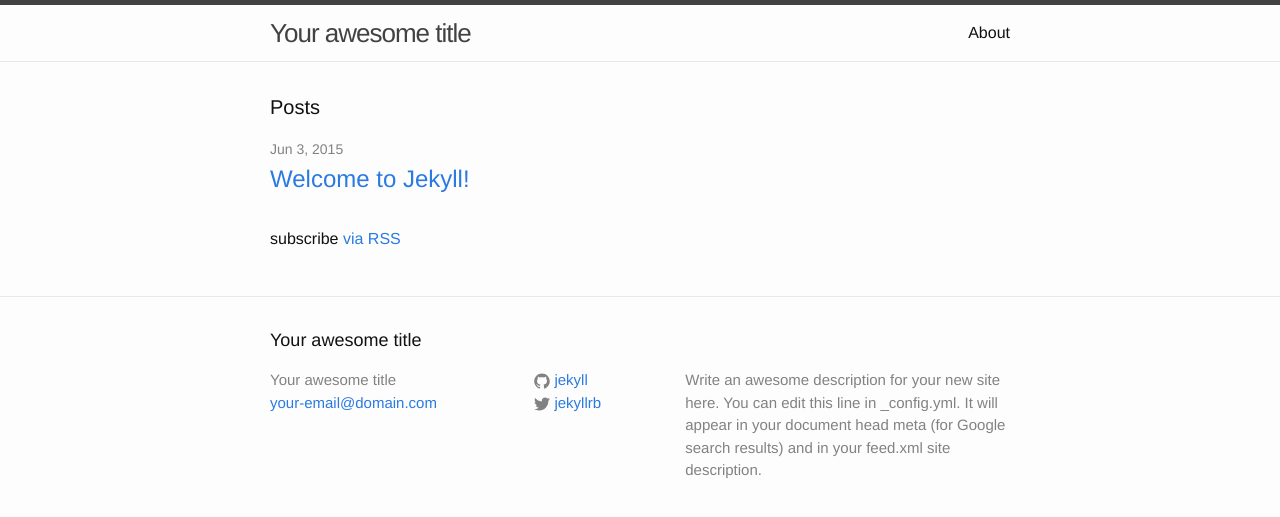
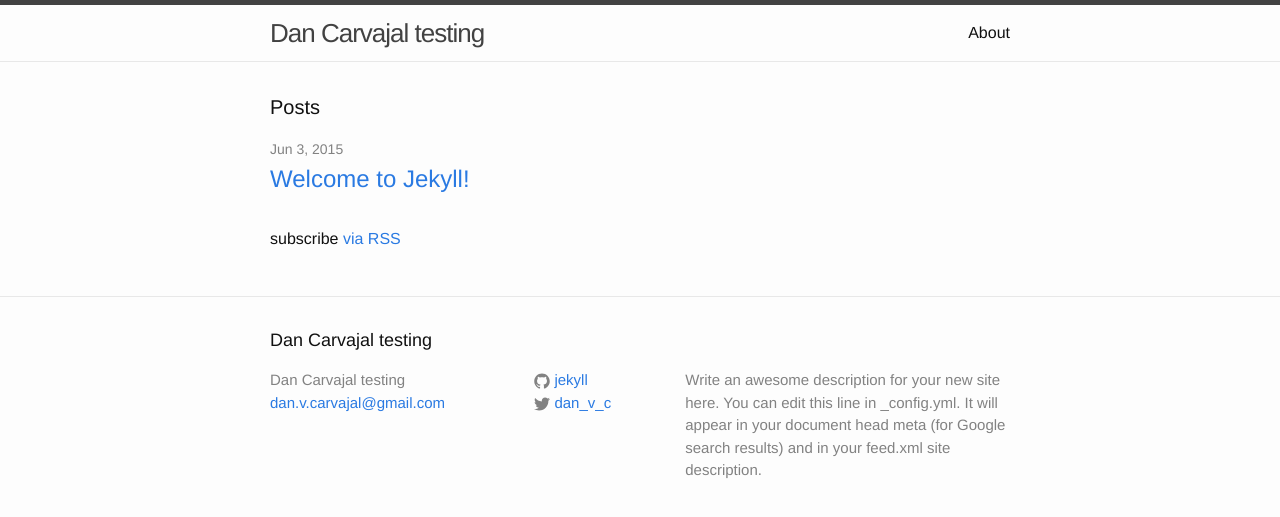
Before and after one commit to DanCarvajal/dancarvajal.github.io, a Jekyll site: the page built from index.html, in a window 1280 px wide. Shown: the top 517 px of the page. Built offline with Jekyll 4.4.1, drawn with Linux system fonts in a browser that asks for light colours.

Commit message:
changing yml

```diff
--- a/_config.yml
+++ b/_config.yml
@@ -1,13 +1,13 @@
 # Site settings
-title: Your awesome title
-email: your-email@domain.com
+title: Dan Carvajal testing
+email: dan.v.carvajal@gmail.com
 description: > # this means to ignore newlines until "baseurl:"
   Write an awesome description for your new site here. You can edit this
   line in _config.yml. It will appear in your document head meta (for
   Google search results) and in your feed.xml site description.
 baseurl: "" # the subpath of your site, e.g. /blog/
 url: "http://yourdomain.com" # the base hostname & protocol for your site
-twitter_username: jekyllrb
+twitter_username: dan_v_c
 github_username:  jekyll
 
 # Build settings
```
